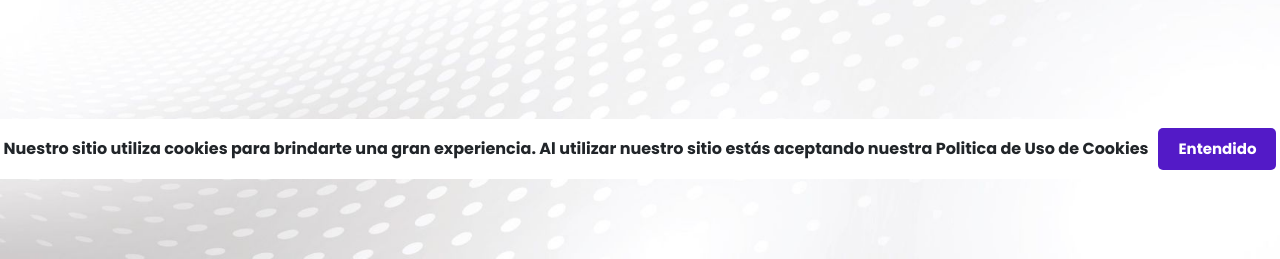
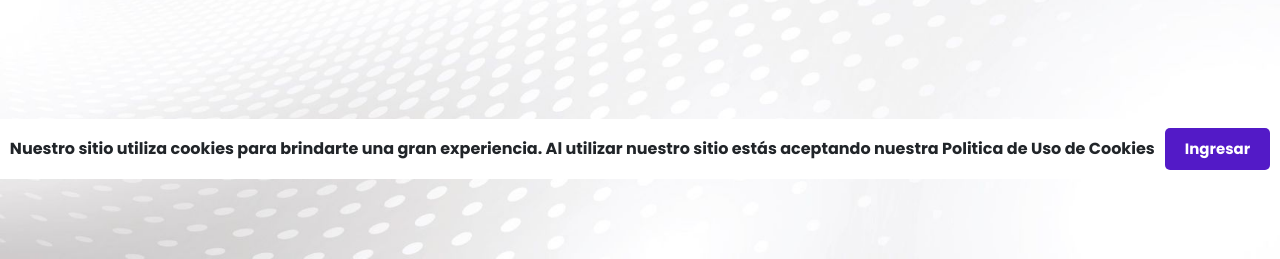
Before and after one commit to karlista/hoaldhgfhsjkjd, a plain HTML site: page index.html in a window 1280 px wide. Shown: the part 621-880 px from the top of the page. Drawn offline with nearby package versions, Linux system fonts and the light colour scheme.

Commit message:
Update index.html

```diff
--- a/index.html
+++ b/index.html
@@ -45,7 +45,7 @@
           </div>
         </div>
         <div class="termycond">
-            <p>Nuestro sitio utiliza cookies para brindarte una gran experiencia. Al utilizar nuestro sitio estás aceptando nuestra Politica de Uso de Cookies</p><a href="./ingresar.html" ><button id="btnentiendo" >Entendido</button></a>
+            <p>Nuestro sitio utiliza cookies para brindarte una gran experiencia. Al utilizar nuestro sitio estás aceptando nuestra Politica de Uso de Cookies</p><a href="./ingresar.html" ><button id="btnentiendo" >Ingresar</button></a>
           </div>
       </div>
 
```
